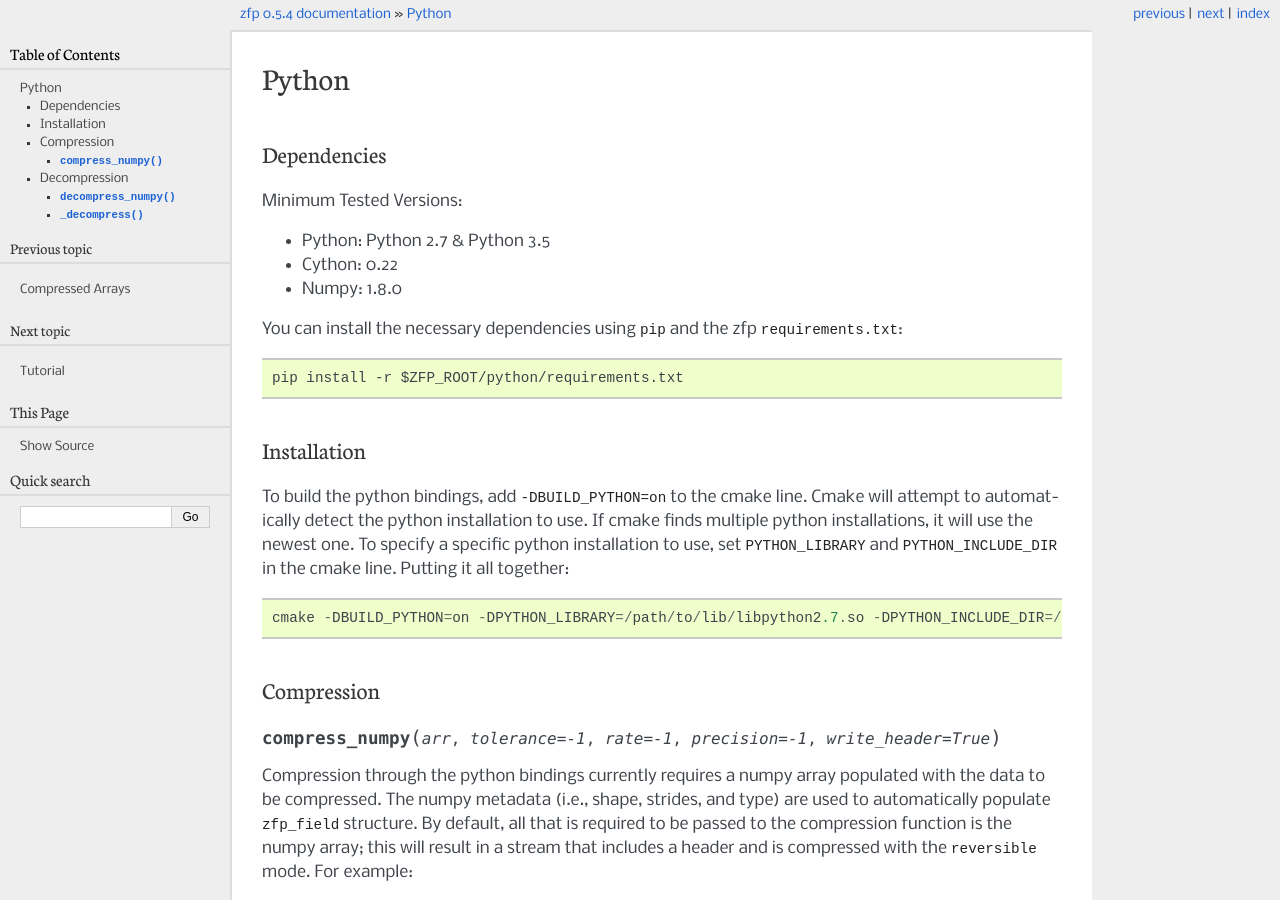
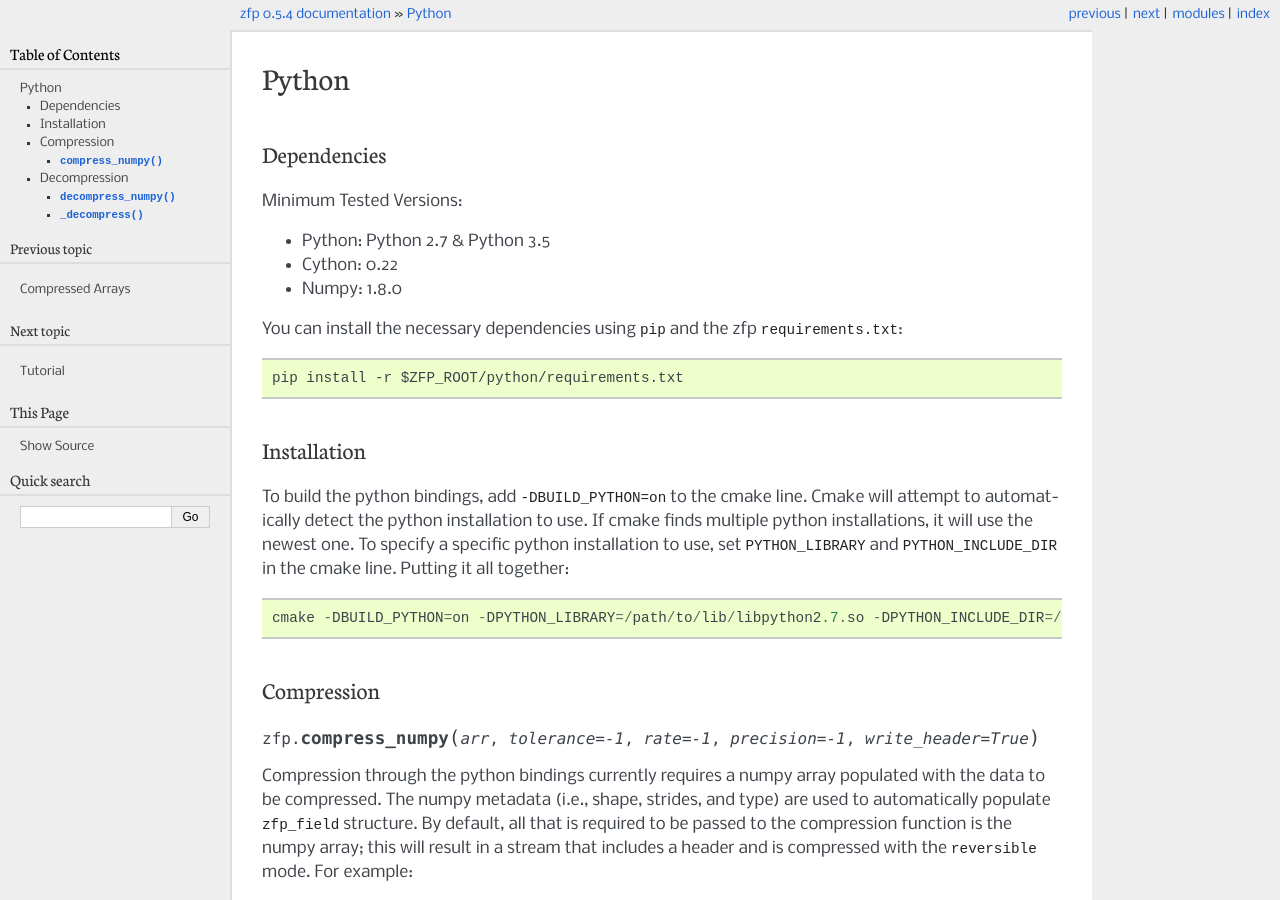
Before and after one commit to LLNL/zfp, a Sphinx documentation site: the page built from docs/source/python.rst, in a window 1280 px wide and 900 px high. Built offline with Sphinx 7.4.7, drawn with Linux system fonts in a browser that asks for light colours; formulas are drawn with MathJax 3.

Commit message:
docs/python: add py:module:: zfp

```diff
--- a/docs/source/python.rst
+++ b/docs/source/python.rst
@@ -3,6 +3,8 @@
 
 Python
 =======================
+
+.. py:module:: zfp
 
 Dependencies
 ------------
```
